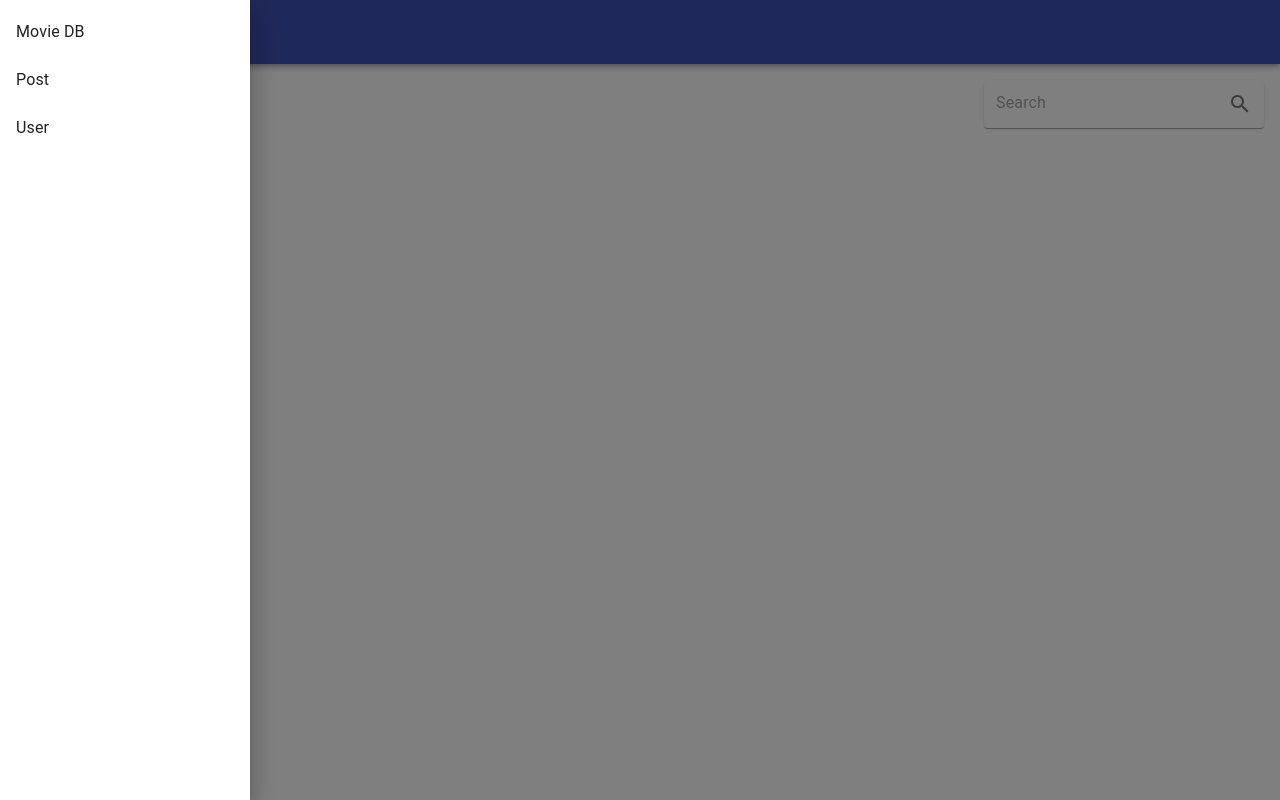
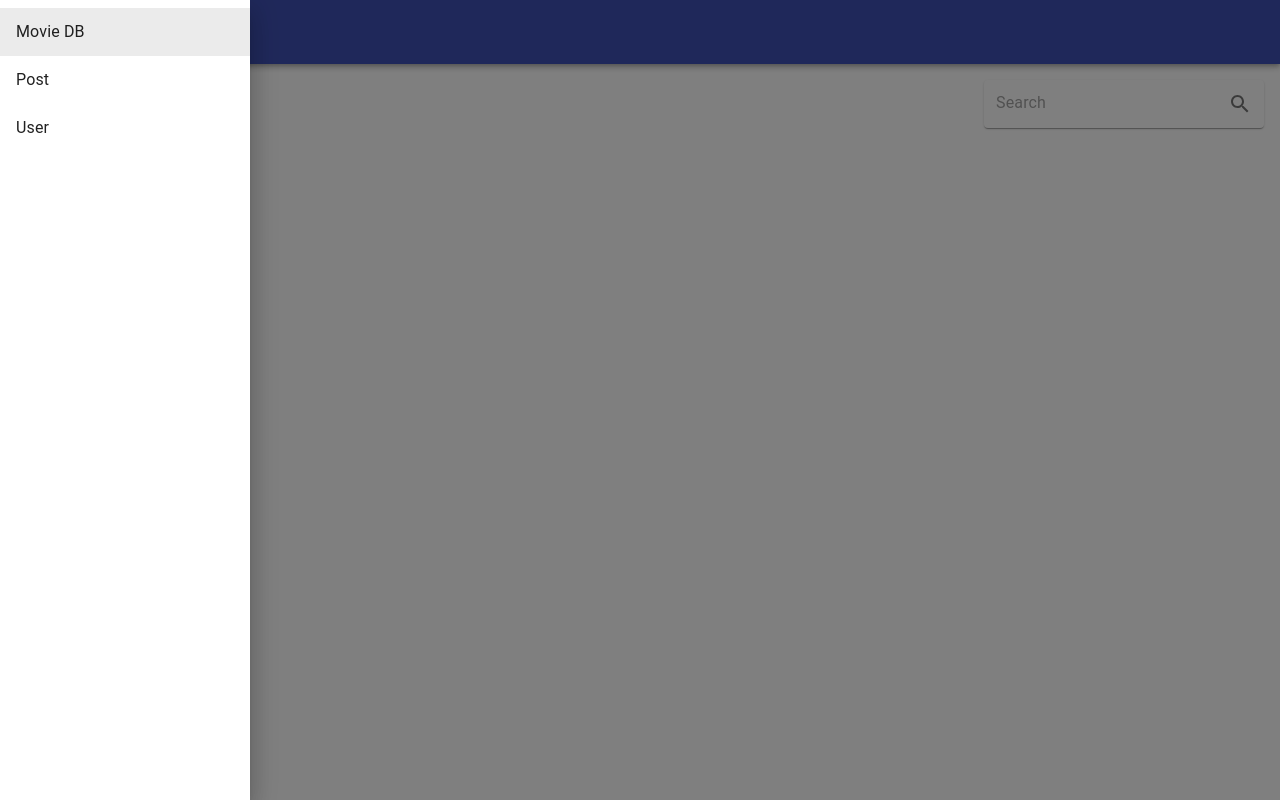
Before and after one commit to KanRMUTL/React-Jsonplaceholder, a React (Create React App) app: page / in a window 1280 px wide. Both pictures are taken after a click on the button 36 px from the left and 32 px from the top of the page. Built offline with nearby package versions, Linux system fonts and the light colour scheme.

Commit message:
hilighted selected menu

```diff
--- a/src/components/ListItemLink.tsx
+++ b/src/components/ListItemLink.tsx
@@ -1,16 +1,17 @@
 import React from 'react';
 import { List, ListItem, ListItemText } from '@material-ui/core';
 import { Route } from '../route/path';
-import { Link } from 'react-router-dom';
+import { Link, useLocation } from 'react-router-dom';
 interface Props {
   routes: Route[];
   onSelectedRoute?: () => void;
 }
 export default function ListItemLink({ routes, onSelectedRoute }: Props) {
+  let { pathname } = useLocation();
   return (
     <List component="nav">
       {routes.map(({ path, label }, index) => (
-        <ListItem button key={index} component={Link} to={path} onClick={onSelectedRoute}>
+        <ListItem button key={index} component={Link} to={path} onClick={onSelectedRoute} selected={path === pathname}>
           <ListItemText primary={label} />
         </ListItem>
       ))}
```
